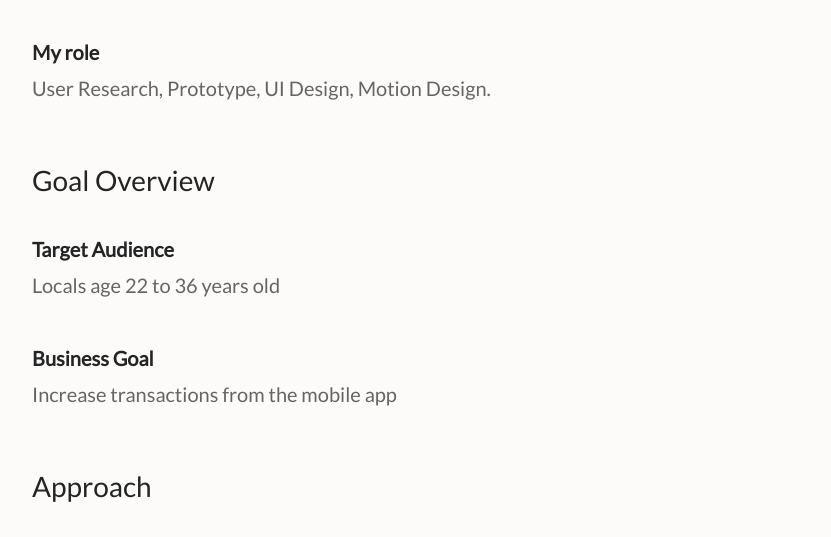
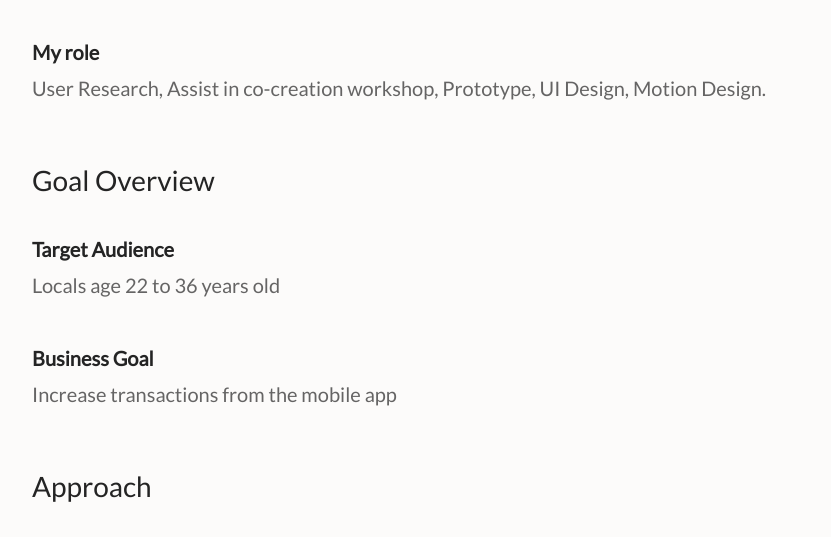
Before and after one commit to stefaniesof/stefaniesof.github.io, a plain HTML site: page pages/fxchange.html in a window 1280 px wide. Shown: the part 1086-1623 px from the top of the page, without its empty margins (224-1055 px from the left). Drawn offline with Linux system fonts and the light colour scheme.

Commit message:
Update fxchange.html

```diff
--- a/pages/fxchange.html
+++ b/pages/fxchange.html
@@ -41,7 +41,7 @@
 	</div>
 		<div class="paragraph">
 		<h4>My role</h4>
-		<p>User Research, Prototype, UI Design, Motion Design.</p>
+		<p>User Research, Assist in co-creation workshop, Prototype, UI Design, Motion Design.</p>
 </div>
 
 	<h2>Goal Overview</h2>
```
